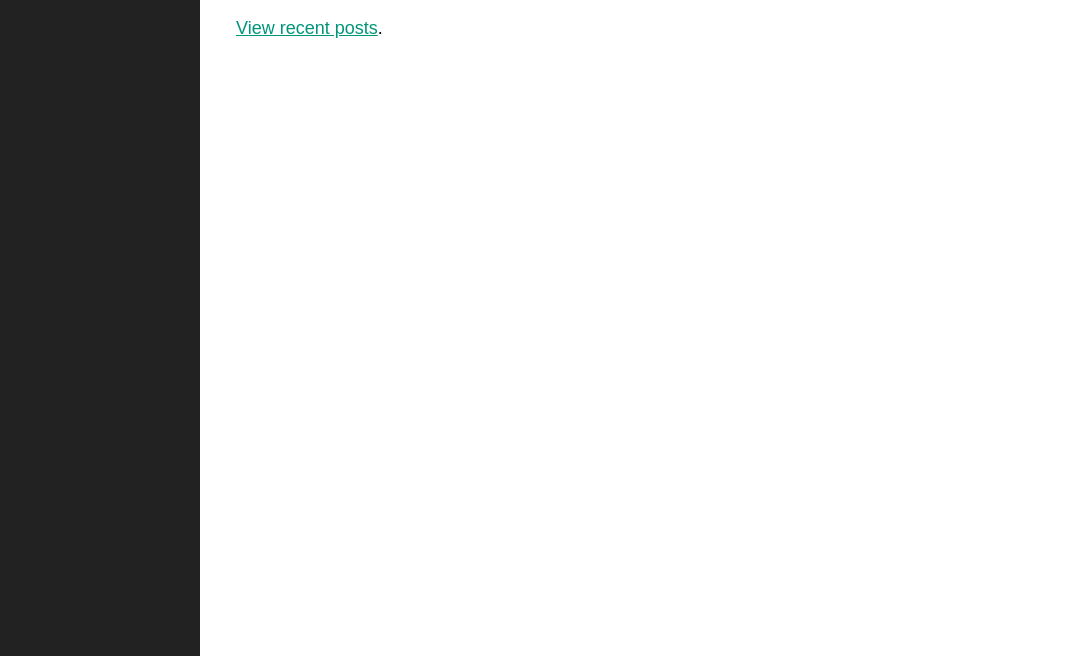
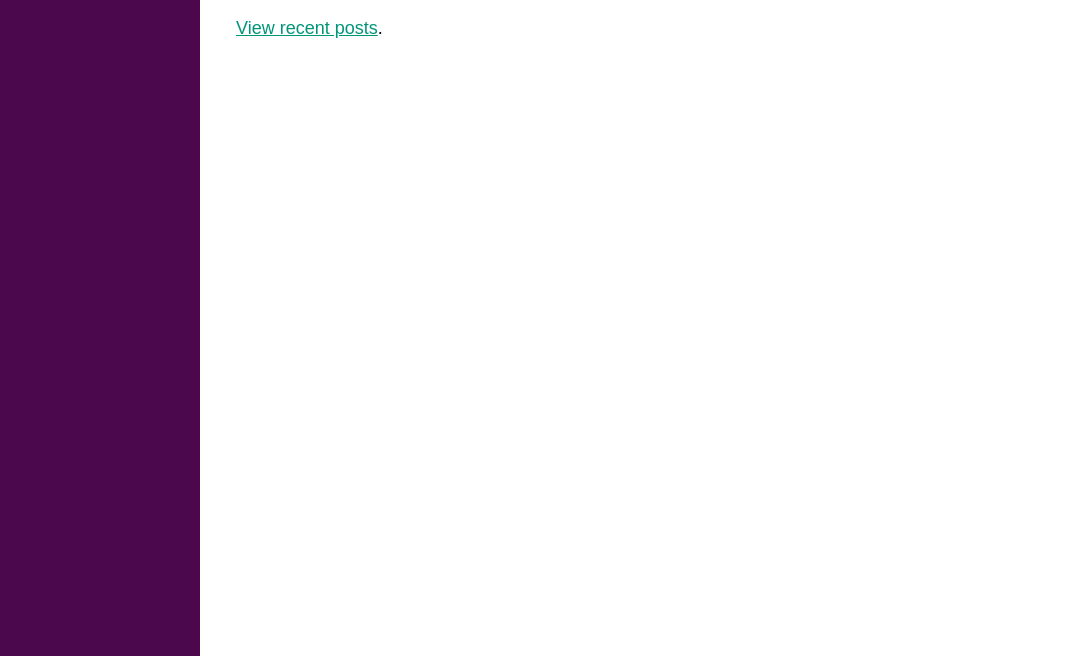
Before and after one commit to monika-sulecka/fizjopage, a website with bundled scripts: page frontend/index.html in a window 1280 px wide. Shown: the part 144-800 px from the top of the page, without its empty margins (0-1071 px from the left). Built offline with nearby package versions, Linux system fonts and the light colour scheme.

Commit message:
Change backround

```diff
--- a/frontend/static/css/index.css
+++ b/frontend/static/css/index.css
@@ -11,7 +11,7 @@ body {
 	left: 0;
 	width: var(--nav-width);
 	height: 100vh;
-	background: #222222;
+	background: #4b084d;
 }
 
 .nav__link {
```
